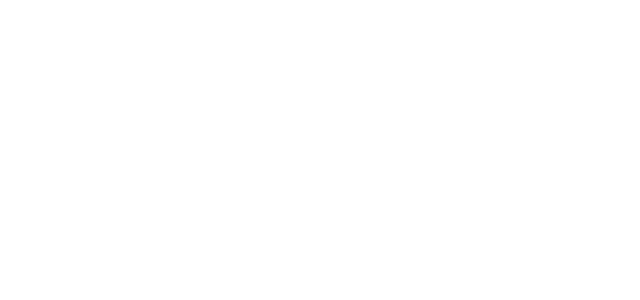
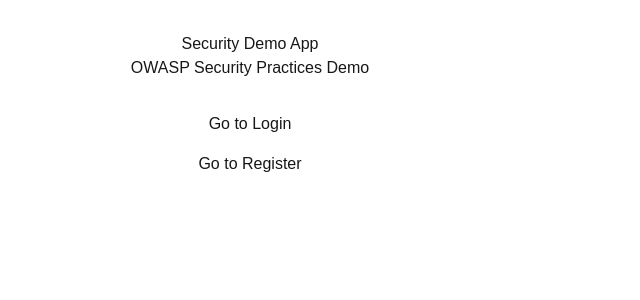
Before and after one commit to ZacIsrael/owasp-security-demo-api, a Next.js app in the folder frontend/: page / in a window 1280 px wide. Before the commit this address had no page. Shown: the top 300 px of the page, without its empty margins (0-640 px from the left). Built offline with nearby package versions, Linux system fonts and the light colour scheme.

Commit message:
feat(home-page): add landing page with navigation to login and register
- Replaced default redirect with dedicated home page
- Added navigation buttons for login and registration
- Provides clear entry point for authentication flow
- Improves demo UX for OWASP security presentation

```diff
--- a/frontend/app/page.tsx
+++ b/frontend/app/page.tsx
@@ -1,5 +1,24 @@
-import { redirect } from "next/navigation";
+"use client";
+
+import { useRouter } from "next/navigation";
 
 export default function HomePage() {
-  redirect("/login");
+  const router = useRouter();
+
+  return (
+    <main style={{ padding: "2rem", maxWidth: "500px", textAlign: "center" }}>
+      <h1>Security Demo App</h1>
+      <p>OWASP Security Practices Demo</p>
+
+      <div style={{ marginTop: "2rem", display: "flex", flexDirection: "column", gap: "1rem" }}>
+        <button onClick={() => router.push("/login")}>
+          Go to Login
+        </button>
+
+        <button onClick={() => router.push("/register")}>
+          Go to Register
+        </button>
+      </div>
+    </main>
+  );
 }
```
